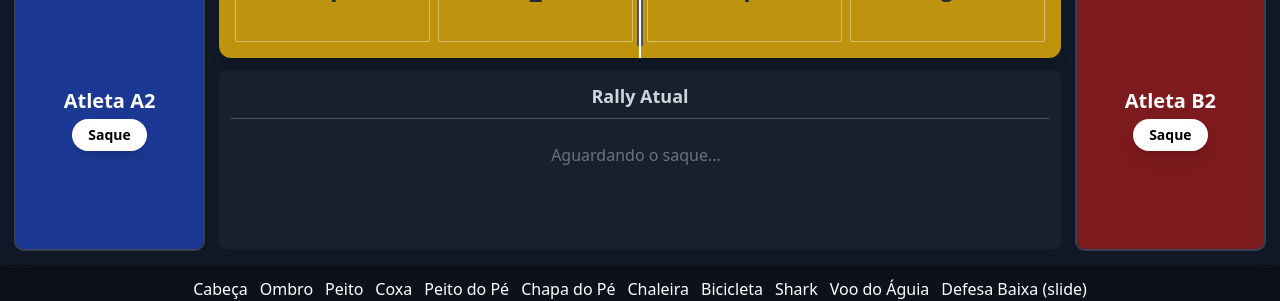
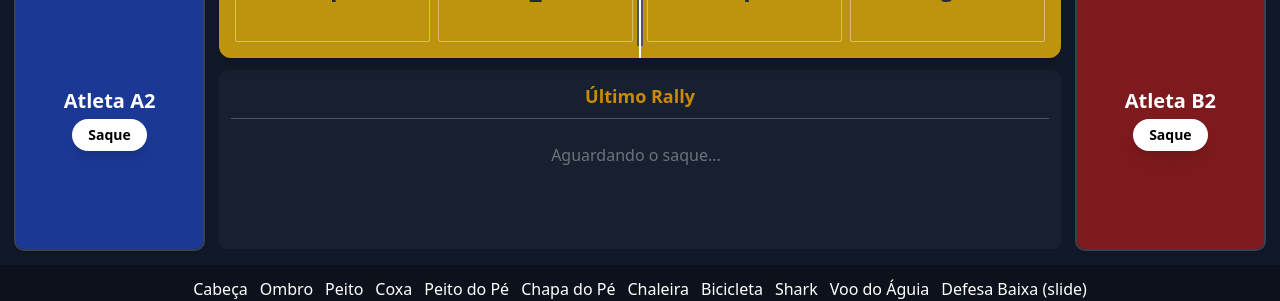
Before and after one commit to FelipeDireito/FTV-Scout, a React (Vite) app in the folder frontend/: page /partida in a window 1280 px wide. Shown: the part 439-740 px from the top of the page. Built offline with nearby package versions, Linux system fonts and the light colour scheme.

Commit message:
feat: deixa o registro do ultimo rally enquanto não começa o próximo

```diff
--- a/frontend/src/pages/Partida/index.jsx
+++ b/frontend/src/pages/Partida/index.jsx
@@ -133,28 +133,31 @@
 
 
 
-const RallyLog = ({ actions, getAtletaById }) => {
+const RallyLog = ({ actions, getAtletaById, isRallyActive }) => {
   const getTecnicaNome = (id) => TECNICAS.find(t => t.id === id)?.nome || 'N/A';
-
   const scrollContainerRef = useRef(null);
 
   useEffect(() => {
     if (scrollContainerRef.current) {
       const container = scrollContainerRef.current;
-
       container.scrollTop = container.scrollHeight;
     }
   }, [actions]);
 
+  const titulo = isRallyActive ? 'Rally Atual' : 'Último Rally';
+  const corTitulo = isRallyActive ? 'text-gray-300' : 'text-yellow-600';
+
   return (
     <div className="flex-grow bg-gray-800/50 rounded-lg p-3 flex flex-col">
-      <h3 className="text-lg font-semibold text-center text-gray-300 mb-2 border-b border-gray-600 pb-2">Rally Atual</h3>
+      <h3 className={`text-lg font-semibold text-center mb-2 border-b border-gray-600 pb-2 ${corTitulo}`}>
+        {titulo}
+      </h3>
       <div ref={scrollContainerRef} className="flex-grow overflow-y-auto space-y-1 pr-2">
         {actions.length === 0 ? (
           <p className="text-gray-500 text-center mt-4">Aguardando o saque...</p>
         ) : (
           actions.map((action, index) => (
-            <div key={index} className="bg-gray-900/70 p-2 rounded-md text-sm">
+            <div key={action.acao_id || index} className="bg-gray-900/70 p-2 rounded-md text-sm cursor-pointer hover:bg-gray-700/70">
               <span className="font-bold text-sky-400">{index + 1}. </span>
               <span className="font-semibold">{getAtletaById(action.atleta_id)?.nome_atleta.split(' ')[0]}</span>
               <span className="text-gray-400"> - {getTecnicaNome(action.tecnica_acao_id)}</span>
@@ -269,6 +272,7 @@
   const [logMessage, setLogMessage] = useState("Selecione um atleta para iniciar o rally.");
   const [rallyId, setRallyId] = useState(uuidv4());
   const [acoesRally, setAcoesRally] = useState([]);
+  const [ultimoRally, setUltimoRally] = useState([]);
   const [isModalPontoOpen, setIsPontoModalOpen] = useState(false);
   const [timeVencedorForModal, setTimeVencedorForModal] = useState(null);
   const [isModalFinalizarOpen, setIsModalFinalizarOpen] = useState(false);
@@ -510,6 +514,7 @@
       setScore(prev => ({ ...prev, [timeVencedor.toLowerCase()]: prev[timeVencedor.toLowerCase()] + 1 }));
       setLogMessage(`Ponto para a Dupla ${timeVencedor}! Novo rally.`);
 
+      setUltimoRally(acoesRally);
       setAcoesRally([]);
       setRallyId(uuidv4());
     } catch (error) {
@@ -592,8 +597,12 @@
           <div className="flex-grow min-h-0">
             <DisplayQuadra activeZone={activeZone} onClickZona={handleSelecionarZona} />
           </div>
-          <div className="h-1/3 min-h-[150px] hidden md:flex">
-            <RallyLog actions={acoesRally} getAtletaById={getAtletaById} />
+          <div className="h-1/3 min-h-[100px] hidden md:flex">
+            <RallyLog
+              actions={acoesRally.length > 0 ? acoesRally : ultimoRally}
+              isRallyActive={acoesRally.length > 0}
+              getAtletaById={getAtletaById}
+            />
           </div>
         </div>
 
```
